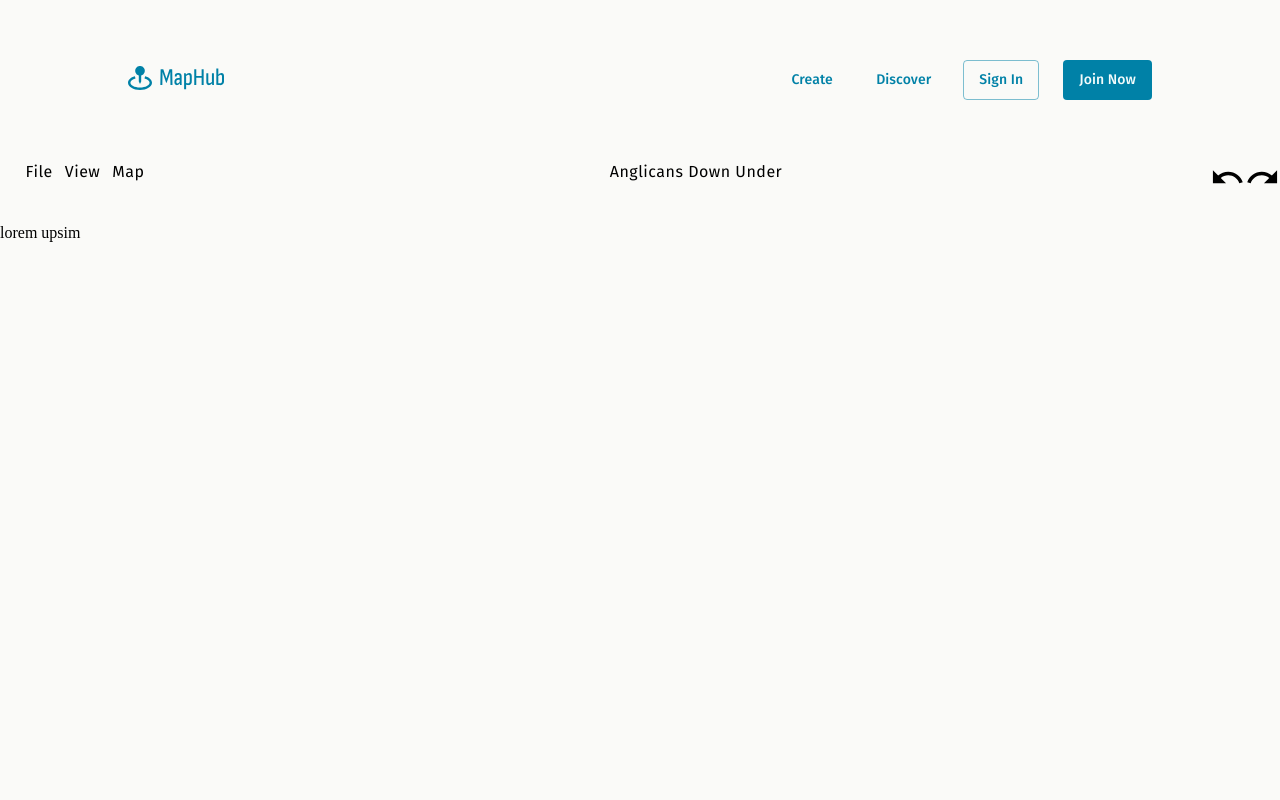
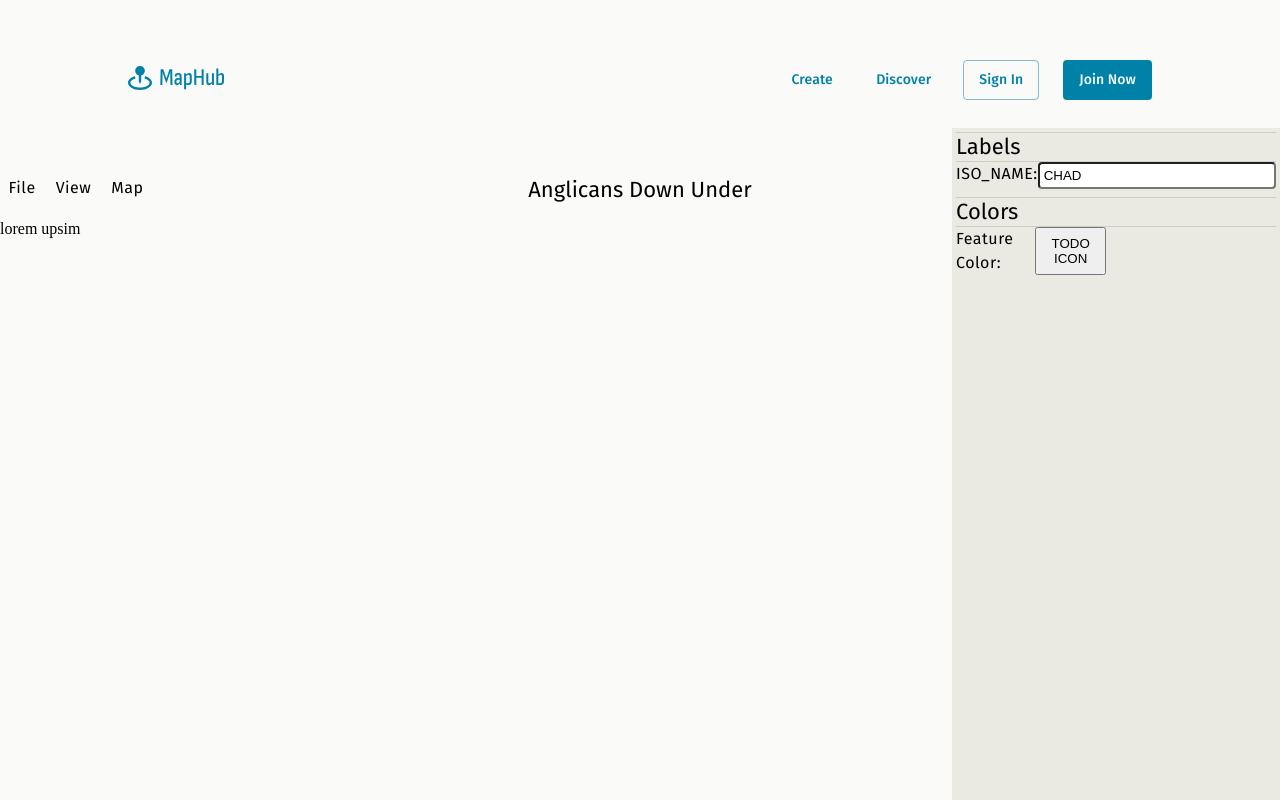
Before and after one commit to CSE416-MapHub/MapHub, a Next.js app in the folder client/: page /create in a window 1280 px wide. Built offline with nearby package versions, Linux system fonts and the light colour scheme; a web font is replaced by a local one.

Commit message:
Added skeleton code for property panel

```diff
--- a/client/src/app/create/page.tsx
+++ b/client/src/app/create/page.tsx
@@ -1,12 +1,41 @@
+"use client" // TODO: remove thid
+
 import EditorRibbon from "./ui/components/EditorRibbon";
+import Properties from "./ui/components/Property";
 
 
 
 export default function() {
     return (
         <>
-        <EditorRibbon />
-        lorem upsim
+            <EditorRibbon />
+            lorem upsim
+            <Properties panels={[
+                {
+                    name: "Labels",
+                    items: [{
+                        name: "ISO_NAME",
+                        input: {
+                            type: "text",
+                            short: false,
+                            disabled: false,
+                            value: "CHAD"
+                        }
+                    }]
+                },
+                {
+                    name: "Colors",
+                    items: [{
+                        name: "Feature Color",
+                        input: {
+                            type: "color",
+                            short: true,
+                            disabled: false,
+                            value: "#FFFFFF"
+                        }
+                    }]
+                }
+            ]}/>
         </>
 
 
--- a/client/src/app/create/ui/components/EditorMenu.tsx
+++ b/client/src/app/create/ui/components/EditorMenu.tsx
@@ -6,6 +6,7 @@ export interface MenuProps {
     items : MenuSpec,
     anchorEl : HTMLElement | null,
     onClose: ()=>void,
+    isTopLevel?: boolean
 }
 
 interface MenuSpec {
@@ -21,7 +22,7 @@ function isMenuSpec(o : MenuSpec | (()=> void)) : o is MenuSpec {
 }
 
 
-export default function EditorMenu({items, anchorEl, onClose} : MenuProps) {
+export default function EditorMenu({items, anchorEl, onClose, isTopLevel} : MenuProps) {
     const [subanchorEl, setSubanchorEl] = useState<HTMLElement | null>(null)
     const [submenuName, setSubmenuName] = useState<string>("")
 
@@ -54,7 +55,11 @@ export default function EditorMenu({items, anchorEl, onClose} : MenuProps) {
         open={true}
         anchorEl={anchorEl}
         onClose={onClose}
-        anchorOrigin={{
+        anchorOrigin={(isTopLevel) ? {
+            vertical: 'bottom',
+            horizontal: 'left',
+        } :
+        {
             vertical: 'top',
             horizontal: 'right',
         }}
--- a/client/src/app/create/ui/components/EditorRibbon.module.css
+++ /dev/null
@@ -1,20 +0,0 @@
-
-
-.ribbon-container {
-    height: 64px;
-    width: 100%;
-    display: flex;
-    flex-direction: row;
-    justify-content: space-between;
-}
-
-.dropdowns {
-    display: flex;
-    flex-direction: row;
-    justify-content: space-between;
-    padding: 0px 2%;
-}
-
-.dropdowns > * {
-    padding-right: 12px;
-}
--- /dev/null
+++ b/client/src/app/create/ui/components/EditorRibbon.module.scss
@@ -0,0 +1,40 @@
+@use 'colors';
+
+
+.ribbon-container {
+    // height: 56px;
+    width: 100%;
+    display: grid;
+    // flex-direction: row;
+    // justify-content: space-between;
+    grid-template-columns: 1fr 1fr 1fr;
+    text-align: center;
+
+    background-color: colors.$surface;
+    padding: 16px 0px;
+}
+
+.map-title {
+    text-align: center;
+}
+
+.dropdowns {
+    display: flex;
+    flex-direction: row;
+    // justify-content: space-around;
+    // align-items: flex-start;
+    gap: 8px;
+    padding: 0px 2%;
+}
+
+.dropdowns > * {
+    padding-right: 12px;
+}
+
+.undo-redo {
+    display: flex;
+    flex-direction: row;
+    // align-items: flex-end;
+    justify-content: flex-end;
+    padding-right: 12px;
+}
--- a/client/src/app/create/ui/components/EditorRibbon.tsx
+++ b/client/src/app/create/ui/components/EditorRibbon.tsx
@@ -3,7 +3,7 @@
 
 import { Divider, ListItemIcon, ListItemText, MenuItem, MenuList, Paper, Typography } from "@mui/material"
 import { Undo, Redo } from '@mui/icons-material';
-import styles from "./EditorRibbon.module.css"
+import styles from "./EditorRibbon.module.scss"
 import { useState } from "react"
 import EditorMenu, {MenuProps} from "./EditorMenu"
 
@@ -43,24 +43,24 @@ export default function() {
 
         <div className={styles["dropdowns"]}>
             <Typography onClick={(e)=>{
-                setOpenMenu({items: menus.File, anchorEl: e.currentTarget, onClose: handleMenuClose})
+                setOpenMenu({items: menus.File, anchorEl: e.currentTarget, onClose: handleMenuClose, isTopLevel: true})
             }}> File </Typography>
             <Typography onClick={(e)=>{
-                setOpenMenu({items: menus.View, anchorEl: e.currentTarget, onClose: handleMenuClose})
+                setOpenMenu({items: menus.View, anchorEl: e.currentTarget, onClose: handleMenuClose, isTopLevel: true})
             }}> View </Typography>
                         <Typography onClick={(e)=>{
-                setOpenMenu({items: menus.Map, anchorEl: e.currentTarget, onClose: handleMenuClose})
+                setOpenMenu({items: menus.Map, anchorEl: e.currentTarget, onClose: handleMenuClose, isTopLevel: true})
             }}> Map </Typography>
         </div>
         <div className={styles["map-title"]}>
-            <Typography>
+            <Typography  variant="title">
                 Anglicans Down Under
             </Typography>
 
         </div>
         <div className={styles["undo-redo"]}>
-            <Undo fontSize="large" />
-            <Redo fontSize="large" />
+            <Undo fontSize="medium" />
+            <Redo fontSize="medium" />
         </div>
         {openMenu ? <EditorMenu {...openMenu} /> : <></>}
     </div>)
--- /dev/null
+++ b/client/src/app/create/ui/components/Property.module.scss
@@ -0,0 +1,31 @@
+@use 'colors';
+
+.properties-container {
+    height: calc(100vh - 80px - 56px);
+    min-width: 25%;
+    position: fixed;
+    bottom: 0px;
+    right: 0px;
+    background-color: colors.$surface-container-high;
+    padding: 4px;
+}
+
+.properties-panel-container {
+    width: 100%;
+    // background-color: maroon;
+    margin-bottom: 8px;
+}
+
+.prop-input {
+    padding: 4px;
+    border-radius: 4px;
+}
+
+// TODO: unhardcode
+.prop-input-short {
+    width: 81px;
+}
+
+.prop-input-long {
+    width: 100%;
+}
--- /dev/null
+++ b/client/src/app/create/ui/components/Property.tsx
@@ -0,0 +1,15 @@
+
+import styles from "./Property.module.scss"
+import PropertyPanel, { IPropertyPanelSectionProps } from "./PropertyPanel"
+
+
+
+export interface IPropertiesProps {
+    panels : Array<IPropertyPanelSectionProps>
+}
+
+export default function({ panels } : IPropertiesProps) {
+    return (<div className={styles["properties-container"]}>
+        {panels.map((p,i) => <PropertyPanel {...p} key={i}/>)}
+    </div>)
+}
--- /dev/null
+++ b/client/src/app/create/ui/components/PropertyInput.tsx
@@ -0,0 +1,73 @@
+"use client"
+import clsx from "clsx";
+import style from "./Property.module.scss"
+import { Typography } from "@mui/material";
+import Button from "components/button";
+import { useState } from "react";
+
+export type PropertyPanelInputType =
+    | "number"
+    | "text"
+    | "dropdown"
+    | "delete"
+    | "color"
+    | "svg"
+    | "dot"
+
+
+export interface IInputProps {
+    type: PropertyPanelInputType;
+    short: boolean;
+    disabled: boolean;
+    value: string | Array<string | [string, ()=>void]>;
+    // contains either a string for the true selected dropdown option
+    // or a modal
+    auxiliaryComponent?: JSX.Element | string;
+}
+
+
+function getNameOfOption(o : string | [string , ()=>void]) : string {
+    let k = o[1]
+    if (typeof o[1] === "function")
+        return o[0]
+    else
+        return o as string
+}
+
+function getFunctionOfOption(o : string | [string , ()=>void] ) : (()=>void) {
+    if (typeof o[1] === "function")
+        return o[1]
+    else
+        return ()=>{}
+}
+
+export default function(props : IInputProps) {
+    // const [value, setValue] = useState<string>("")
+
+    let inputField = <input />
+    if (props.type === "number" || props.type === "text") {
+        inputField = <input
+            type={props.type}
+            value={props.value.toString()}
+            disabled={props.disabled}
+            // className={style["prop-input"]}
+            className={clsx(style["prop-input"], props.short ? style["prop-input-short"] : style["prop-input-long"]) }
+        />
+    } else if (props.type === "dropdown") {
+        inputField = <select
+            disabled={props.disabled}
+            className={clsx(style["prop-input"], props.short ? style["prop-input-short"] : style["prop-input-long"]) }
+        >
+            {(props.value as Array<string | [string, ()=>void]>).map((op) =>
+                <option key={getNameOfOption(op)} selected={getNameOfOption(op) === props.auxiliaryComponent}>{getNameOfOption(op)}</option>)}
+        </select>
+    } else if (props.type === "delete") {
+        inputField = <Button variant="error" onClick={getFunctionOfOption(props.value[0])}>{getNameOfOption(props.value[0])}</Button>
+    } else {
+        inputField = <button> TODO ICON </button>
+    }
+    return <>
+        {inputField}
+        {typeof props.auxiliaryComponent === "function" ? props.auxiliaryComponent : <></>}
+    </>
+}
--- /dev/null
+++ b/client/src/app/create/ui/components/PropertyPanel.tsx
@@ -0,0 +1,42 @@
+
+import { Divider, Typography } from "@mui/material";
+import styles from "./Property.module.scss"
+import PropertyInput, { IInputProps } from "./PropertyInput";
+
+
+export interface IPropertyPanelSectionProps {
+    name: string;
+    items: Array<{
+        name: string;
+        input: IInputProps
+    }>
+}
+
+export default function({name, items} : IPropertyPanelSectionProps) {
+    return <div className={styles["properties-panel-container"]}>
+        <Divider />
+        {/* TODO: make this an h4! */}
+        <Typography variant="h3">
+            {name}
+        </Typography>
+        <Divider />
+        <div style={{
+            display: "grid",
+            gridTemplateColumns: "47% 47%",
+            gap: "6%"
+        }}>
+            {items.map((input, i) => {
+                return <div style={{
+                    display: "flex",
+                    flexDirection: "row",
+                    gridColumn: input.input.short? "1" : "1/3"
+                }}>
+                    <Typography>
+                        {input.name}:
+                    </Typography>
+                    <PropertyInput key={i} {...input.input}/>
+                </div>
+            })}
+        </div>
+    </div>
+}
--- a/client/src/components/button.tsx
+++ b/client/src/components/button.tsx
@@ -8,6 +8,7 @@ import styles from '../styles/button.module.scss';
 declare module '@mui/material' {
   interface ButtonPropsVariantOverrides {
     filled: true,
+    error: true,
   }
 }
 
@@ -25,6 +26,7 @@ function Button({children, className, variant, ...props}: ButtonProps) {
         [styles.filled]: variant === 'filled' || variant === 'contained',
         [styles.outlined]: variant === 'outlined',
         [styles.text] : variant === 'text',
+        [styles.error] : variant === 'error',
       })} ${styles.button} ${className}`}
       variant={variant === 'filled' ? 'contained' : variant}
       disableFocusRipple
--- a/client/src/styles/_colors.scss
+++ b/client/src/styles/_colors.scss
@@ -1,3 +1,5 @@
+// TODO: change surface and onerror
+
 // Primary Colors
 $primary: #0081A7;
 $primary-light: #66B3CA;
--- a/client/src/styles/button.module.scss
+++ b/client/src/styles/button.module.scss
@@ -56,6 +56,49 @@
     color: rgba(colors.$on-surface, 38%);
   }
 }
+
+// Filled/Contained Variant Button Styles
+.error {
+  // Enabled State Styles
+  &:enabled {
+    @include elevation.elevation-0;
+    background-color: colors.$error;
+
+    // Hover State Styles
+    &:hover {
+      @include elevation.elevation-1;
+      background-color: color-mix(
+        in hsl,
+        colors.$error,
+        colors.$on-error state.$hover-opacity
+      );
+    }
+
+    // Focus State Styles
+    &:focus-visible {
+      @include elevation.elevation-0;
+      background-color: color-mix(
+        in hsl,
+        colors.$error,
+        colors.$on-error state.$focus-opacity
+      );
+    }
+
+    // Press State Styles
+    &:active {
+      // Changes the state layer color to on primary.
+      // MUI ripple inherits the button color for the ripple background color.
+      color: colors.$on-error;
+    }
+  }
+
+  // Disabled State Styles
+  &:disabled {
+    background-color: rgba(colors.$on-surface, 12%);
+    color: rgba(colors.$on-surface, 38%);
+  }
+}
+
 
 // Outlined Variant Button Styles
 .outlined {
```
